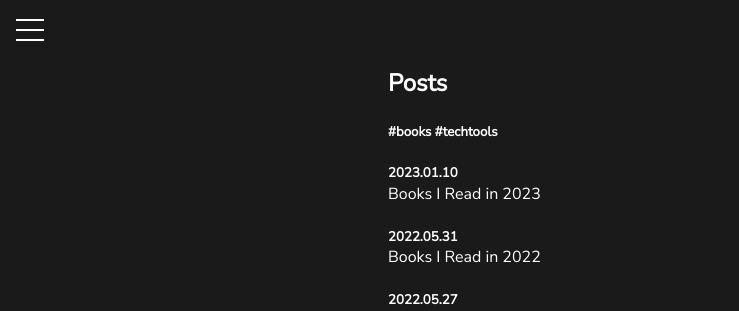
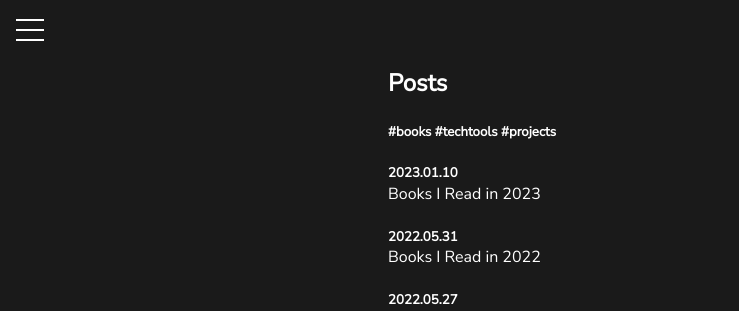
Before and after one commit to cobaltclaudia/cobaltclaudia.github.io, a Jekyll site: the page posts.html, which Jekyll copies as it is, in a window 1280 px wide and 900 px high. Shown: the top 311 px of the window, without its empty margins (0-739 px from the left). Built offline with Jekyll 4.4.1, drawn with Linux system fonts in a browser that asks for light colours.

Commit message:
Fix typo

```diff
--- a/posts.html
+++ b/posts.html
@@ -37,6 +37,7 @@
         <h2>Posts</h2><br>
         <h5><a href="blogposts/tags/books.html">#books </a>
             <a href="blogposts/tags/techTools.html">#techtools </a>
+            <a href="projects.html">#projects </a>
         </h5>
         <br>
 
```
